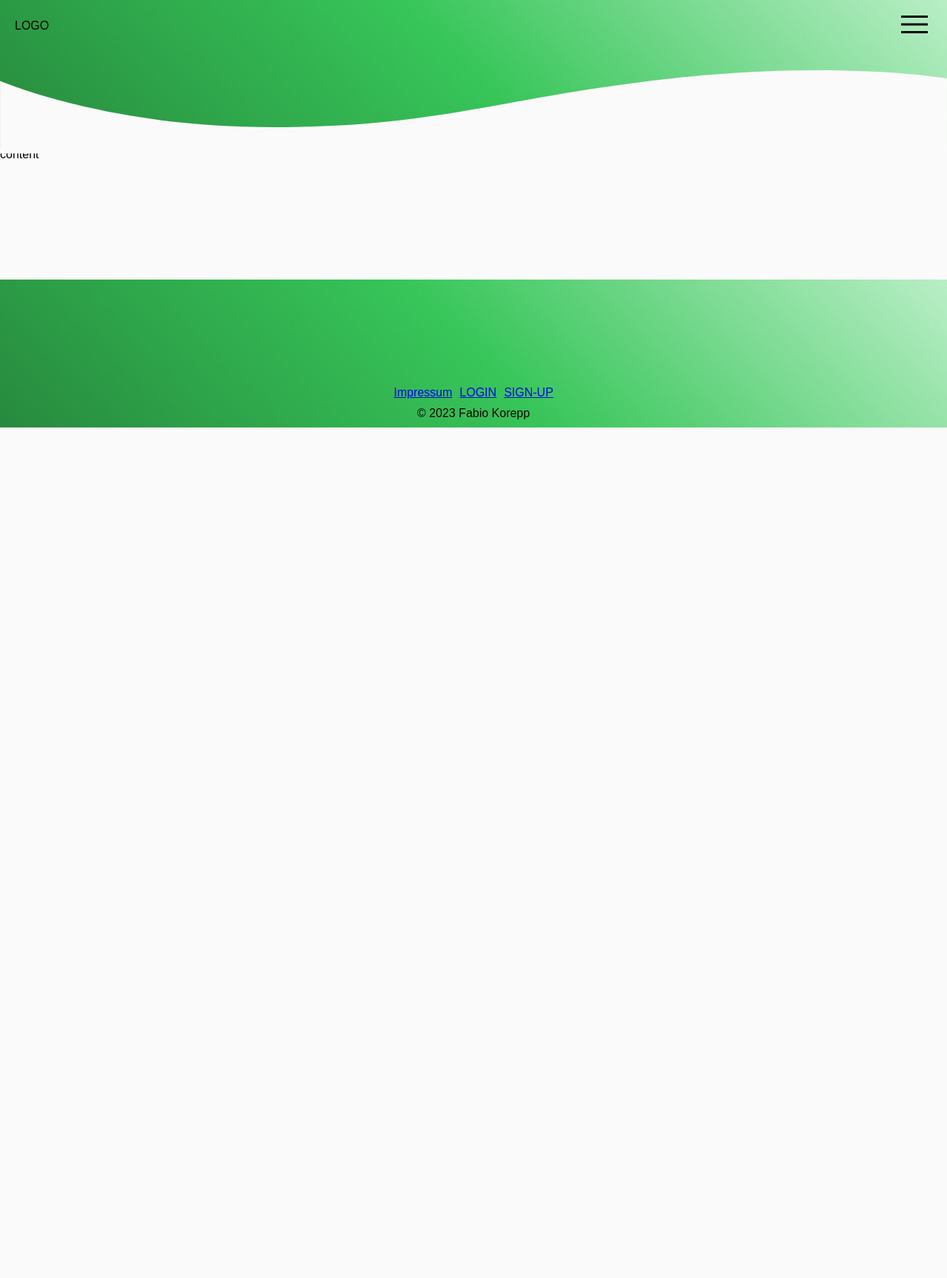
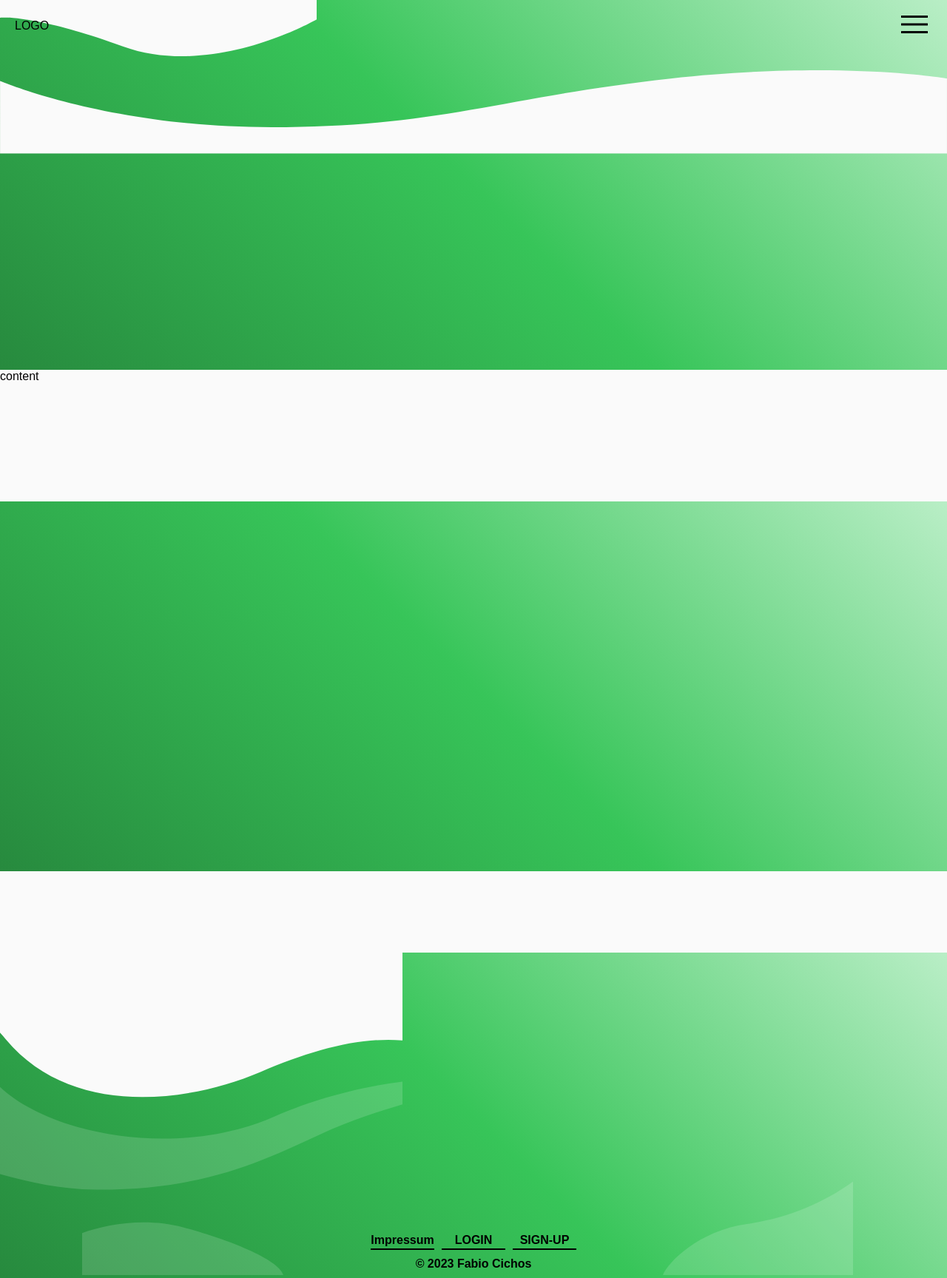
Before and after one commit to The-Broccoli/otowebapp, a Flask app: page /impressum in a window 1280 px wide. Shown: the whole page at 74% size. Before the commit the page ends 578 px from the top, so only its background shows below. Run offline with Flask 2, Linux system fonts and the light colour scheme.

Commit message:
rework footer not final

```diff
--- a/website/static/base.css
+++ b/website/static/base.css
@@ -74,19 +74,78 @@ h2 {
     right: 0;
     height: 50px;
     gap: 10px;
+    font-weight: bold;
 
 }
 
 .footerLinks {
     display: flex;
     gap: 10px;
+    align-items: center;
+    justify-content: center;
 }
+
+.footerLinks a {
+    text-decoration: none;
+    color: black;
+    border-bottom: 2px solid black;
+    font-weight: bold;
+    width: 86px;
+    height: 20px;
+    text-align: center;
+}
+
+
 
 .footerCopyright {
     margin-bottom: 10px;
 }
 
 /* ----------------- keyvisual setting -------------------- */
+
+.bgcolor {
+    background: linear-gradient(45deg, #278A3E, #37C559, #B9EEC6);
+    width: 100%;
+    height: 80%;
+}
+
+.topSVG {
+    position: absolute;
+    top: 0;
+    width: 100%;
+    border-top: 2px solid #FAFAFA;
+}
+
+.topSVG path {
+    fill: #FAFAFA;
+}
+
+.topSVG svg {
+    transform: translateX(-200px);
+}
+
+.midSVG {
+    position: absolute;
+    top: 22vh;
+
+}
+
+.midSVG svg {
+    transform: translateX(-200px);
+}
+
+.bottomRightSVG {
+    position: absolute;
+    bottom: 0;
+    left: 70%;
+}
+
+.bottomLeftSVG {
+    position: absolute;
+    bottom: 0;
+    right: 70%;
+
+}
 
 .keyvisual-bar{
     z-index: 2;
@@ -100,13 +159,24 @@ h2 {
 .keyvisual-gradient{
     z-index: 1;
     width: 100vw;
-    height: 25vh;
+    height: 500px;
     background: linear-gradient(45deg, #278A3E, #37C559, #B9EEC6);
+}
+
+footer {
+    position: relative;
+    background-color: #FAFAFA;
+    height: 550px;
+    display: flex;
+    flex-direction: column;
+    justify-content: flex-end;
+    overflow: hidden;
+    width: 100%;
 }
 
 .footer-bar{
     z-index: 3;
-    position: relative;
+    /*position: relative;*/
     display: flex;
     width: 100vw;
     height: 20vh;
--- a/website/templates/base.html
+++ b/website/templates/base.html
@@ -74,9 +74,33 @@
             {% endblock %}
         </div>
         <footer>
+            <div class="bgcolor"></div>
+            <div class="topSVG">
+                <svg width="744" height="304" viewBox="0 0 744 304" fill="#FAFAFA" xmlns="http://www.w3.org/2000/svg">
+                    <path d="M208 225.5C138.8 142.7 29.5 101 -16.5 90.5V0.5H760C797.167 96.8333 841.5 258.84 832 253.5C747.5 206 655.5 225.5 552 269.5C448.5 313.5 294.5 329 208 225.5Z" fill="#F5F7FC"/>
+                    </svg>
+            </div>
+            <div class="midSVG">
+                <svg width="744" height="258" viewBox="0 0 744 258" fill="none" xmlns="http://www.w3.org/2000/svg">
+                    <path d="M203.64 119C93.4999 21.5 26.6667 7.33333 -25.5 0C-59.3333 14.8333 -94.0602 72.5 -2.8602 72.5C111.14 72.5 117.64 170 71.6398 145.5C34.8398 125.9 -27.3333 130.667 -41 135.5C-109.333 188.333 -156.6 302.4 -49 238C85.5 157.5 179 253.5 329 254.5C479 255.5 559.5 213.5 640 176.5C704.4 146.9 806 121.167 827 119C877 111.667 934.2 111 847 105C738 97.5 630.077 129.288 572.5 155C441.5 213.5 273.348 180.709 203.64 119Z" fill="white" fill-opacity="0.15"/>
+                    </svg>
+            </div>
+
+            <div class="bottomRightSVG">
+                <svg width="257" height="231" viewBox="0 0 257 231" fill="none" xmlns="http://www.w3.org/2000/svg">
+                    <path d="M311 50C361.786 -24.3531 404.726 10.9484 427 0L427 231L-1.03229e-05 231C7.23915 213.073 49 171 113.5 162C195.692 150.531 272.35 106.586 311 50Z" fill="white" fill-opacity="0.15"/>
+                    </svg>
+            </div>
+
+            <div class="bottomLeftSVG">
+                <svg width="273" height="72" viewBox="0 0 273 72" fill="none" xmlns="http://www.w3.org/2000/svg">
+                    <path d="M136.5 7.49949C71.3112 -9.73826 5.16667 10.1666 -22.5 24.9999C-163 49.8332 -365.8 100 -7 108C441.5 118 240.5 35 136.5 7.49949Z" fill="white" fill-opacity="0.15"/>
+                    </svg>
+            </div>
+
             <div class="footer-text">
                 <div class="footerCopyright">
-                    © 2023 Fabio Korepp
+                    © 2023 Fabio Cichos
                 </div>
                 <div class="footerLinks">
                     <a href="/impressum">Impressum</a>
@@ -90,6 +114,7 @@
                     {% endif %}
                     {% endif %}
                 </div>
+
             </div>
         </footer>
     </div>
--- a/website/templates/gallery.html
+++ b/website/templates/gallery.html
@@ -139,7 +139,5 @@ GALLERY
 
 <!-- BLOCK FOOTER-IMG -->
 {% block footerBar %}
-<div class="keyvisual-gradient">
-    <svg xmlns="http://www.w3.org/2000/svg" viewBox="0 0 1926 360"><defs><style>.cls-1{fill:#fafafa;}</style></defs><g id="Ebene_1" data-name="Ebene 1"><path id="Pfad_49" data-name="Pfad 49" class="cls-1" d="M0,108.08s195-26,747.11,174S1926,118.57,1926,118.57V0H0Z"/></g></svg>
-</div>
+
 {% endblock %}
```
